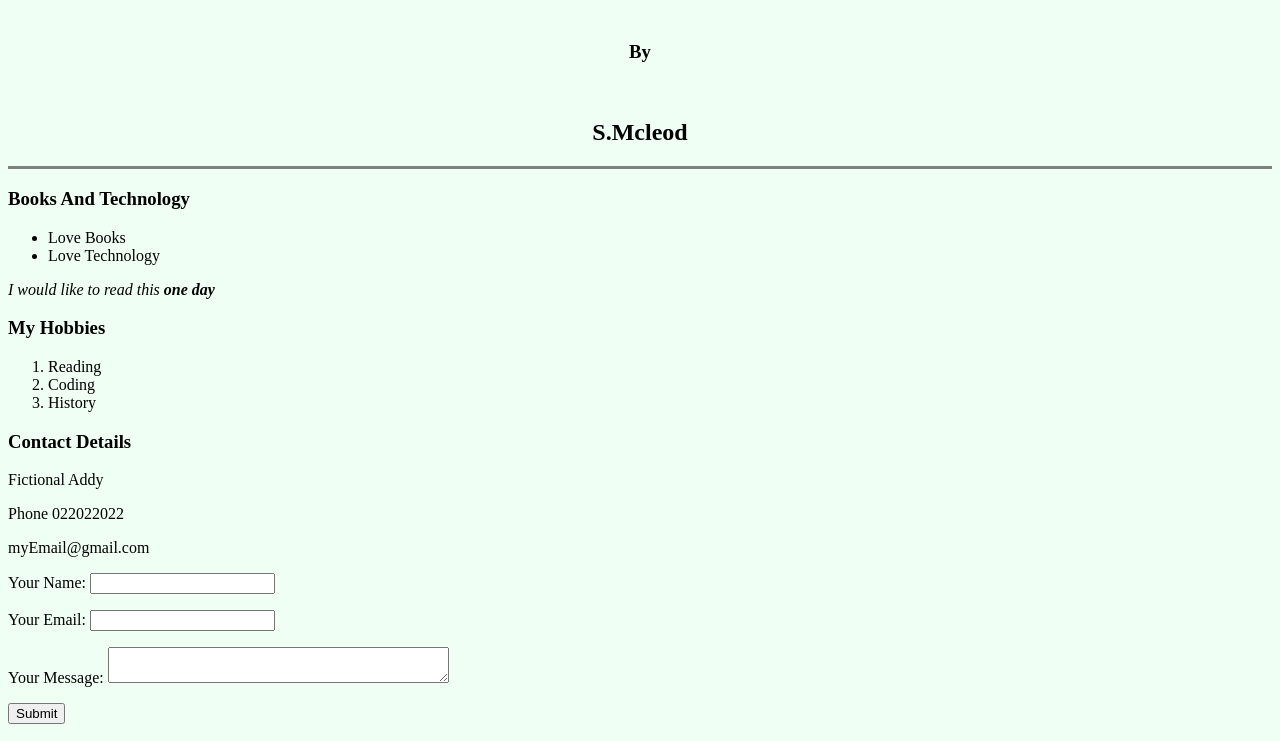
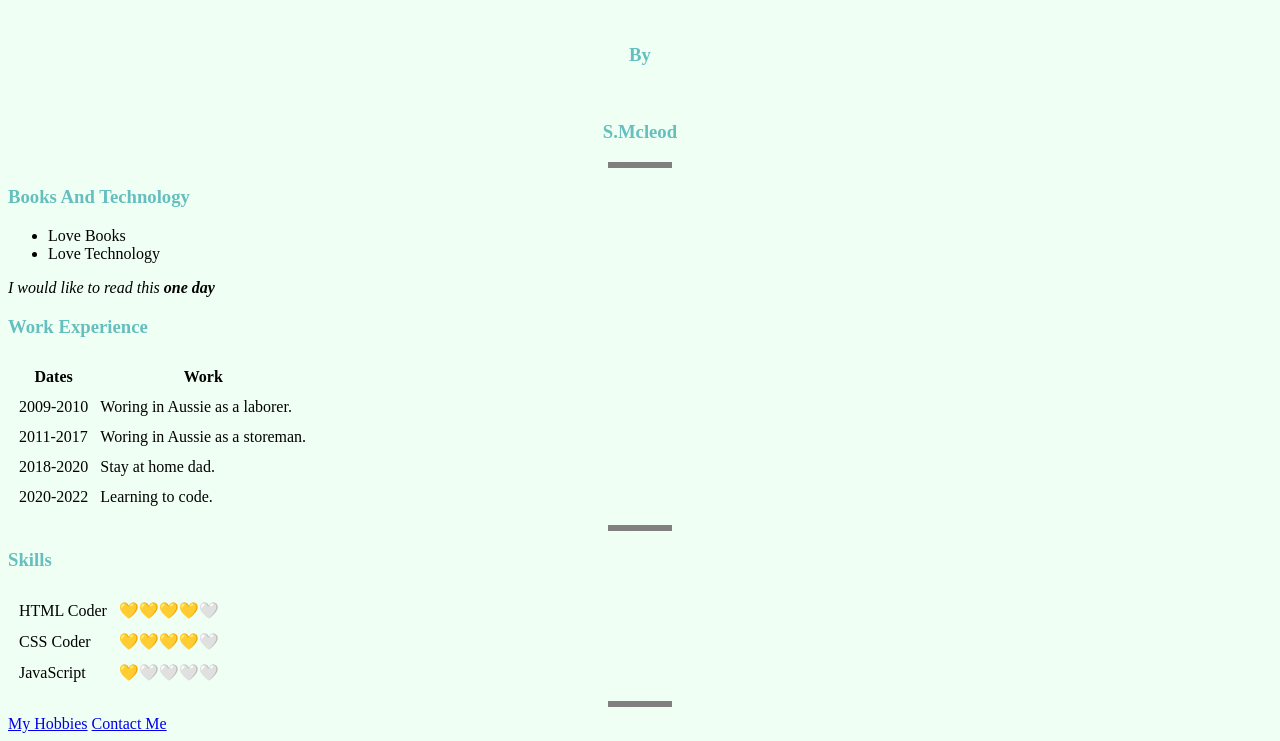
Before and after one commit to 369gtech/test, a plain HTML site: page index.html in a window 1280 px wide. Shown: the part 441-1182 px from the top of the page. Drawn offline with Linux system fonts and the light colour scheme.

Commit message:
Added contactMe and hobbies

```diff
--- /dev/null
+++ b/CSS/styles.css
@@ -0,0 +1,19 @@
+body {
+  background-color: #f0fff3;
+}
+
+h1 {
+  color: #66bfbf;
+}
+
+h3 {
+  color: #66bfbf;
+}
+
+hr {
+  border-style: none;
+  border-top-style: dotted;
+  border-color: grey;
+  border-width: 5px;
+  width: 5%;
+}
--- a/index.html
+++ b/index.html
@@ -5,8 +5,9 @@
     <meta name="viewport" content="width=device-width, initial-scale=1.0" />
     <meta http-equiv="X-UA-Compatible" content="ie=edge" />
     <title>Steve's Personal Site</title>
+    <link rel="stylesheet" href="CSS/styles.css" />
   </head>
-  <body style="background-color: #f0fff3;">
+  <body>
     <table cellspacing="20">
       <tr>
         <td>
@@ -28,7 +29,7 @@
       <br />
       <h3>By</h3>
       <br />
-      <h2>S.Mcleod</h2>
+      <h3>S.Mcleod</h3>
       <hr size="3" noshade="0" />
     </center>
     <h3>Books And Technology</h3>
@@ -39,28 +40,53 @@
     <p>
       <em>I would like to read this <strong>one day</strong></em>
     </p>
-    <h3>My Hobbies</h3>
-    <ol>
-      <li>Reading</li>
-      <li>Coding</li>
-      <li>History</li>
-    </ol>
-    <h3>Contact Details</h3>
-    <p>Fictional Addy</p>
-    <p>Phone 022022022</p>
-    <p>myEmail@gmail.com</p>
-    <p></p>
-    <form action="mailto:steevcan@gmail.com" method="post" enctype="text/plain">
-      <label>Your Name:</label>
-      <input type="text" name="yourName" value="" />
-      <p></p>
-      <label>Your Email:</label>
-      <input type="email" name="yourEmail" value="" />
-      <p></p>
-      <label>Your Message:</label>
-      <textarea name="yourMessage" row="10" cols="40"></textarea>
-      <p></p>
-      <input type="submit" />
-    </form>
+    <h3>Work Experience</h3>
+    <table cellspacing="10">
+      <thread>
+        <tr>
+          <th>Dates</th>
+          <th>Work</th>
+        </tr>
+      </thread>
+      <tbody>
+        <tr>
+          <td>2009-2010</td>
+          <td>Woring in Aussie as a laborer.</td>
+        </tr>
+        <tr>
+          <td>2011-2017</td>
+          <td>Woring in Aussie as a storeman.</td>
+        </tr>
+        <tr>
+          <td>2018-2020</td>
+          <td>Stay at home dad.</td>
+        </tr>
+        <tr>
+          <td>2020-2022</td>
+          <td>Learning to code.</td>
+        </tr>
+      </tbody>
+    </table>
+    <hr size="3" noshade="0" />
+    <h3>Skills</h3>
+    <table cellspacing="10">
+      <tbody>
+        <tr>
+          <td>HTML Coder</td>
+          <td>💛💛💛💛🤍</td>
+        </tr>
+        <tr>
+          <td>CSS Coder</td>
+          <td>💛💛💛💛🤍</td>
+        </tr>
+        <tr>
+          <td>JavaScript</td>
+          <td>💛🤍🤍🤍🤍</td>
+        </tr>
+      </tbody>
+    </table>
+    <hr size="3" noshade="0" />
+    <a href="hobbies.html">My Hobbies</a>
+    <a href="contactMe.html">Contact Me</a>
   </body>
 </html>
```
Also changed, not shown: contactMe.html (+31 -0 lines), hobbies.html (added, +20 -0 lines).
